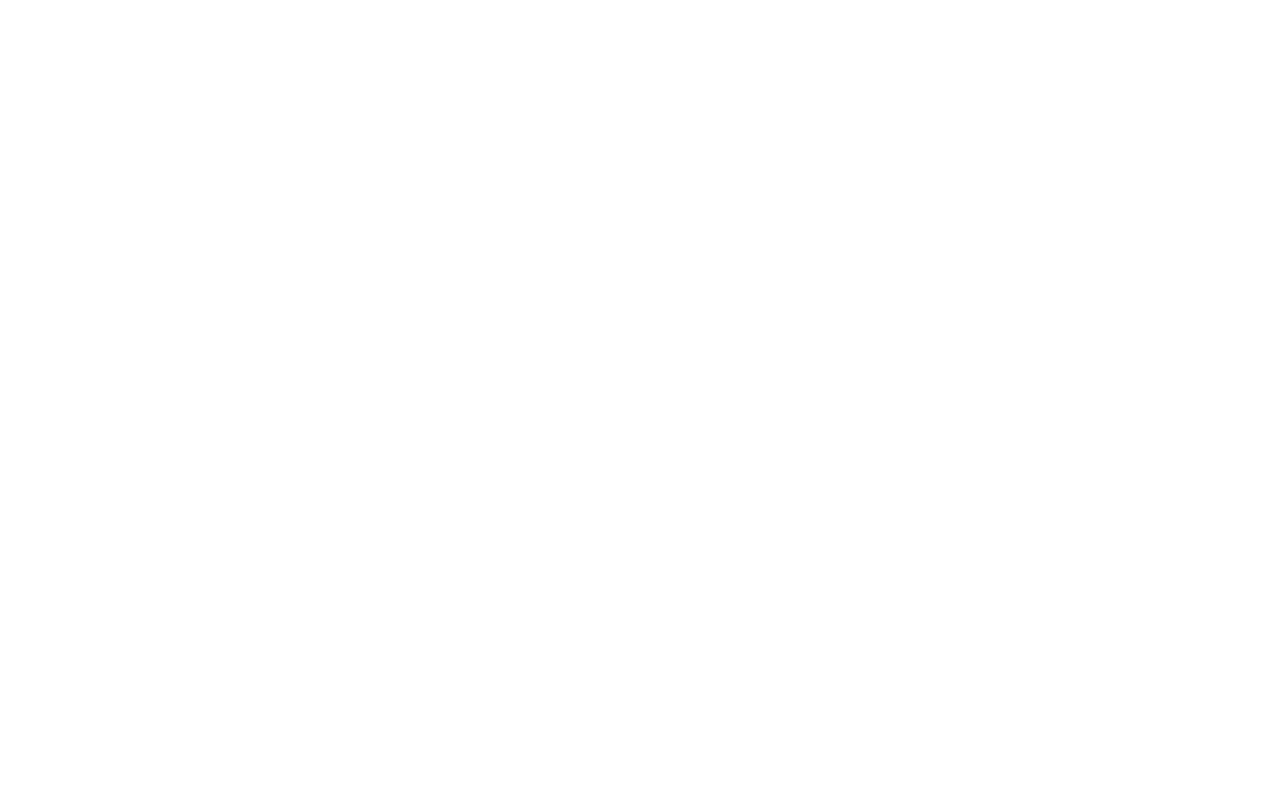
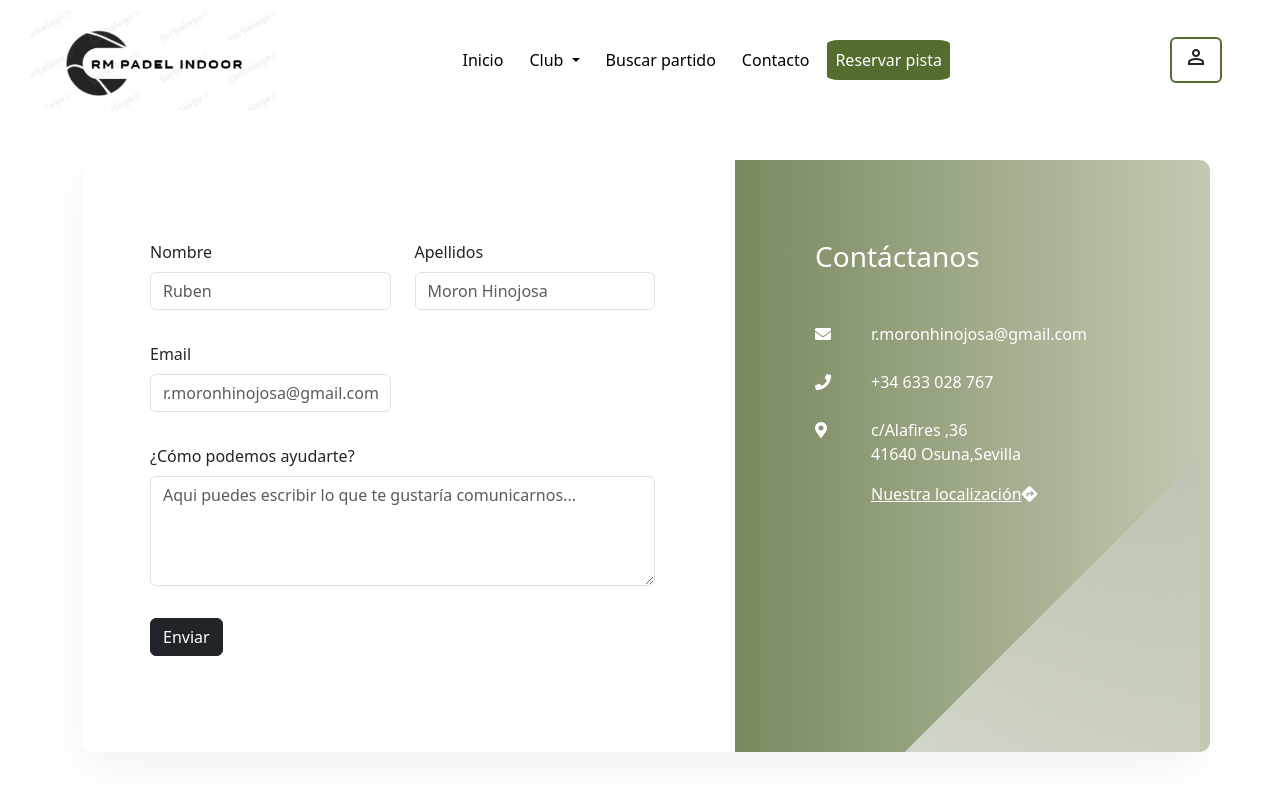
Before and after one commit to rubenmh4/ProyectoDawFront, an Angular app in the folder proyecto/: page /contacto in a window 1280 px wide. Before the commit this address led to /. Shown: the top 800 px of the page. Built offline with nearby package versions, Linux system fonts and the light colour scheme.

Commit message:
modificaion routes, cambio de form por contacto y factorizacion

```diff
--- a/proyecto/src/app/app.routes.ts
+++ b/proyecto/src/app/app.routes.ts
@@ -11,7 +11,7 @@
         pathMatch: 'full'
     },
     {
-        path: 'inicioSesion',
+        path: 'contacto',
         component: FormPagesComponent
     },
     {
--- a/proyecto/src/app/components/footer/footer.component.html
+++ b/proyecto/src/app/components/footer/footer.component.html
@@ -52,11 +52,10 @@
             <h6 class="text-uppercase fw-bold mb-4">Contacto</h6>
             <p><i class="fas fa-home me-3"></i>Osuna, Sevilla, ES</p>
             <p>
-              <i class="fas fa-envelope me-3"></i>
-              r.moronhinojosa&#64;gmail.com
+              <i class="fas fa-envelope me-3"></i>r.moronhinojosa&#64;gmail.com
             </p>
-            <p><i class="fas fa-phone me-3"></i> +34 633 028 767</p>
-            <p><i class="fas fa-print me-3"></i>+34 622 305 395</p>
+            <p><i class="fas fa-phone me-3"></i> +34 633 028 767 (Rubén)</p>
+            <p><i class="fas fa-phone me-3"></i>+34 622 305 395 (Carlos)</p>
           </div>
           <!-- Grid column -->
         </div>
--- a/proyecto/src/app/components/header/header.component.css
+++ b/proyecto/src/app/components/header/header.component.css
@@ -7,7 +7,7 @@
     background-color: rgb(234, 234, 234);
 }
 img {
-    max-height: 80px;
+    max-height: 100px;
     border-radius: 15%;
     margin-left: 20px;
 }
--- a/proyecto/src/app/components/header/header.component.html
+++ b/proyecto/src/app/components/header/header.component.html
@@ -24,13 +24,13 @@
                 <a class="nav-link">Buscar partido</a>
             </li>
             <li class="nav-item">
-                <a class="nav-link">Contacto</a>
+                <a class="nav-link" routerLink="/contacto">Contacto</a>
             </li>
             <li class="nav-item" id="liReserva">
                 <a class="nav-link">Reservar pista</a>
             </li>
         </ul>
-        <a routerLink="/inicioSesion"><button class="btn my-2 my-sm-0 m-5" id="btnReserva"><span class="material-symbols-outlined">person</span></button></a>
+        <a routerLink="/form"><button class="btn my-2 my-sm-0 m-5" id="btnReserva"><span class="material-symbols-outlined">person</span></button></a>
 
     </div>
 </nav>
--- a/proyecto/src/app/pages/form-pages/form-pages.component.css
+++ b/proyecto/src/app/pages/form-pages/form-pages.component.css
@@ -1,12 +1,13 @@
-body{
-    margin-top:20px;
-    background:#eee;
+
+.container {
+  margin-top:40px;
+  margin-bottom:70px;
 }
 .gradient-brand-color {
-    background-image: -webkit-linear-gradient(0deg, #376be6 0%, #6470ef 100%);
-    background-image: -ms-linear-gradient(0deg, #376be6 0%, #6470ef 100%);
+  background-image: -webkit-linear-gradient(0deg, rgba(104, 122, 74, 0.883) 0%, rgba(185, 195, 169, 0.883) 100%);
   color: #fff;
 }
+
 .contact-info__wrapper {
   overflow: hidden;
   border-radius: .625rem .625rem 0 0
@@ -18,15 +19,19 @@
     padding: 5rem !important
   }
 }
+
 .contact-info__list span.position-absolute {
   left: 0
 }
+
 .z-index-101 {
   z-index: 101;
 }
+
 .list-style--none {
   list-style: none;
 }
+
 .contact__wrapper {
   background-color: #fff;
   border-radius: 0 0 .625rem .625rem
@@ -37,11 +42,15 @@
     border-radius: .625rem 0 .625rem .625rem
   }
 }
+
 @media (min-width: 1024px) {
   .contact-form__wrapper {
     padding: 5rem !important
   }
 }
-.shadow-lg, .shadow-lg--on-hover:hover {
-    box-shadow: 0 1rem 3rem rgba(132,138,163,0.1) !important;
+
+.shadow-lg,
+.shadow-lg--on-hover:hover {
+  box-shadow: 0 1rem 3rem rgba(132, 138, 163, 0.1) !important;
+
 }
--- a/proyecto/src/app/pages/form-pages/form-pages.component.html
+++ b/proyecto/src/app/pages/form-pages/form-pages.component.html
@@ -4,22 +4,24 @@
     <div class="contact__wrapper shadow-lg mt-n9">
         <div class="row no-gutters">
             <div class="col-lg-5 contact-info__wrapper gradient-brand-color p-5 order-lg-2">
-                <h3 class="color--white mb-5">Get in Touch</h3>
+                <h3 class="color--white mb-5">Contáctanos</h3>
 
                 <ul class="contact-info__list list-style--none position-relative z-index-101">
                     <li class="mb-4 pl-4">
-                        <span class="position-absolute"><i class="fas fa-envelope"></i></span> supportbootdey.com
+                        <span class="position-absolute"><i class="fas fa-envelope"></i></span> r.moronhinojosa&#64;gmail.com
                     </li>
                     <li class="mb-4 pl-4">
-                        <span class="position-absolute"><i class="fas fa-phone"></i></span> (021)-241454-545
+                        <span class="position-absolute"><i class="fas fa-phone"></i></span> +34 633 028 767
                     </li>
                     <li class="mb-4 pl-4">
-                        <span class="position-absolute"><i class="fas fa-map-marker-alt"></i></span> bootdey Technologies Inc.
-                        <br> 2694 Queen City Rainbow Drive
-                        <br> Florida 99161
-
+                        <span class="position-absolute"><i class="fas fa-map-marker-alt"></i></span> c/Alafires ,36
+                        <br> 41640 Osuna,Sevilla
                         <div class="mt-3">
-                            <a href="https://www.google.com/maps" target="_blank" class="text-link link--right-icon text-white">Get directions <i class="link__icon fa fa-directions"></i></a>
+                            <a href="https://www.google.com/maps/place/C.+Alarifes,+36,+41640+Osuna,+Sevilla/@37.2455307,-5.1096789,17.5z/
+                            data=!4m15!1m8!3m7!1s0xd12aba8cde59067:0x91f1110556a93a6e!2s41640+Osuna
+                            ,+Sevilla!3b1!8m2!3d37.2373642!4d-5.1033081!16zL20vMDdncnE2!3m5!1s0xd12
+                            aba37e1dcd6d:0x574a22c9e726c6c9!8m2!3d37.2460452!4d-5.1096033!16s%2Fg%2F11t6yf3wfj?entry=ttu"
+                            target="_blank" class="text-link link--right-icon text-white">Nuestra localización<i class="link__icon fa fa-directions"></i></a>
                         </div>
                     </li>
                 </ul>
@@ -29,11 +31,11 @@
                         <defs>
                             <linearGradient id="PSgrad_1" x1="0%" x2="81.915%" y1="57.358%" y2="0%">
                                 <stop offset="0%" stop-color="rgb(255,255,255)" stop-opacity="1"></stop>
-                                <stop offset="100%" stop-color="rgb(0,54,207)" stop-opacity="0"></stop>
+                                <stop offset="100%" stop-color=" rgb(255, 255, 255)" stop-opacity="0"></stop>
                             </linearGradient>
 
                         </defs>
-                        <path fill-rule="evenodd" opacity="0.302" fill="rgb(72, 155, 248)" d="M816.210,-41.714 L968.999,111.158 L-197.210,1277.998 L-349.998,1125.127 L816.210,-41.714 Z"></path>
+                        <path fill-rule="evenodd" opacity="0.302" fill="  rgb(80, 91, 61) " d="M816.210,-41.714 L968.999,111.158 L-197.210,1277.998 L-349.998,1125.127 L816.210,-41.714 Z"></path>
                         <path fill="url(#PSgrad_1)" d="M816.210,-41.714 L968.999,111.158 L-197.210,1277.998 L-349.998,1125.127 L816.210,-41.714 Z"></path>
                     </svg>
                 </figure>
@@ -44,41 +46,36 @@
                     <div class="row">
                         <div class="col-sm-6 mb-3">
                             <div class="form-group">
-                                <label class="required-field" for="firstName">First Name</label>
-                                <input type="text" class="form-control" id="firstName" name="firstName" placeholder="Wendy">
+                                <label class="required-field" for="firstName">Nombre</label>
+                                <input type="text" class="form-control" id="firstName" name="firstName" placeholder="Ruben">
                             </div>
                         </div>
 
                         <div class="col-sm-6 mb-3">
                             <div class="form-group">
-                                <label for="lastName">Last Name</label>
-                                <input type="text" class="form-control" id="lastName" name="lastName" placeholder="Appleseed">
+                                <label for="lastName">Apellidos</label>
+                                <input type="text" class="form-control" id="lastName" name="lastName" placeholder="Moron Hinojosa">
                             </div>
                         </div>
 
                         <div class="col-sm-6 mb-3">
                             <div class="form-group">
                                 <label class="required-field" for="email">Email</label>
-                                <input type="text" class="form-control" id="email" name="email" placeholder="wendy.apple@seed.com">
+                                <input type="text" class="form-control" id="email" name="email" placeholder="r.moronhinojosa@gmail.com">
                             </div>
                         </div>
 
-                        <div class="col-sm-6 mb-3">
+
+
+                        <div class="col-sm-12 mb-3">
                             <div class="form-group">
-                                <label for="phone">Phone Number</label>
-                                <input type="tel" class="form-control" id="phone" name="phone" placeholder="(021)-454-545">
+                                <label class="required-field" for="message">¿Cómo podemos ayudarte?</label>
+                                <textarea class="form-control" id="message" name="message" rows="4" placeholder="Aqui puedes escribir lo que te gustaría comunicarnos... "></textarea>
                             </div>
                         </div>
 
                         <div class="col-sm-12 mb-3">
-                            <div class="form-group">
-                                <label class="required-field" for="message">How can we help?</label>
-                                <textarea class="form-control" id="message" name="message" rows="4" placeholder="Hi there, I would like to....."></textarea>
-                            </div>
-                        </div>
-
-                        <div class="col-sm-12 mb-3">
-                            <button type="submit" name="submit" class="btn btn-primary">Submit</button>
+                            <button type="submit" name="submit" class="btn btn-dark">Enviar  </button>
                         </div>
 
                     </div>
```
Lines whose indentation alone changed are shown as unchanged.
